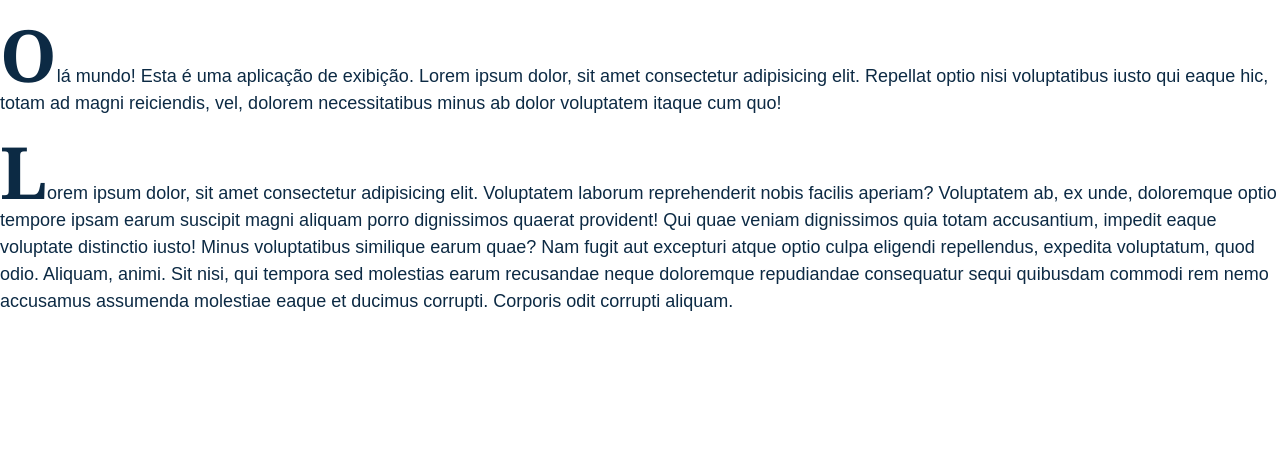
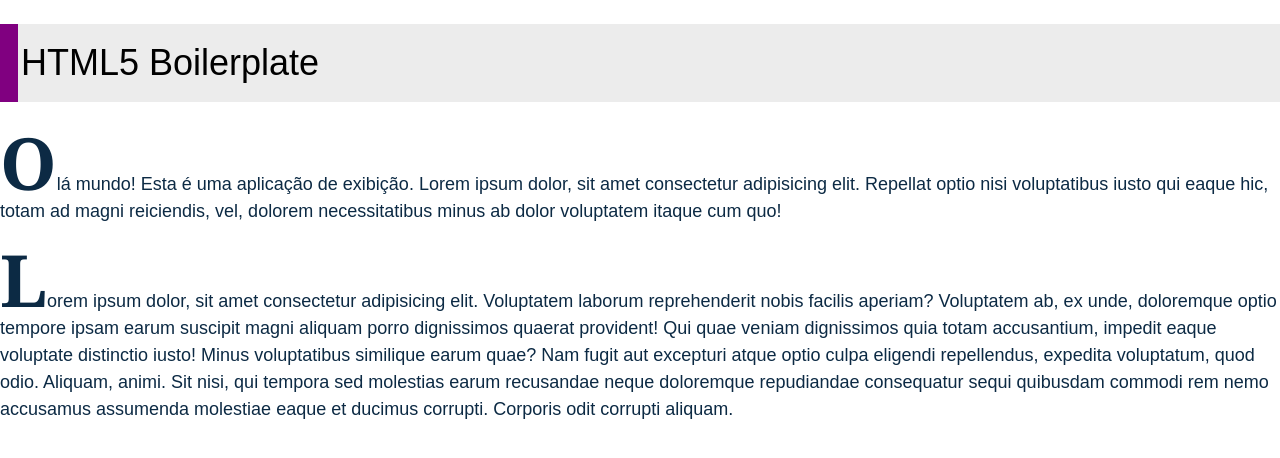
Before and after one commit to screstani/html5-boilerplate-2022-1, a website built with Parcel: page index.html in a window 1280 px wide. Built offline with nearby package versions, Linux system fonts and the light colour scheme.

Commit message:
Demonstra propriedades básicas dos CSS para caixas.
- Demonstra margin, padding e border.
- Revela o real tamanho da caixa (box) através do background-color.

```diff
--- a/css/main.css
+++ b/css/main.css
@@ -1,6 +1,14 @@
 body {
   font-family: Arial, Helvetica, sans-serif;
   font-size: large;
+}
+
+h1 {
+  font-weight: normal;
+  margin: 1em 0 1px 0;
+  padding: .5em 0 .5em 3px;
+  border-left: .5em solid purple;
+  background-color: #ececec;
 }
 
 p {
--- a/index.html
+++ b/index.html
@@ -17,6 +17,10 @@
 </head>
 
 <body>
+
+  <h1>
+    HTML5 Boilerplate
+  </h1>
 
   <!-- Add your site or application content here -->
   <p>
```
